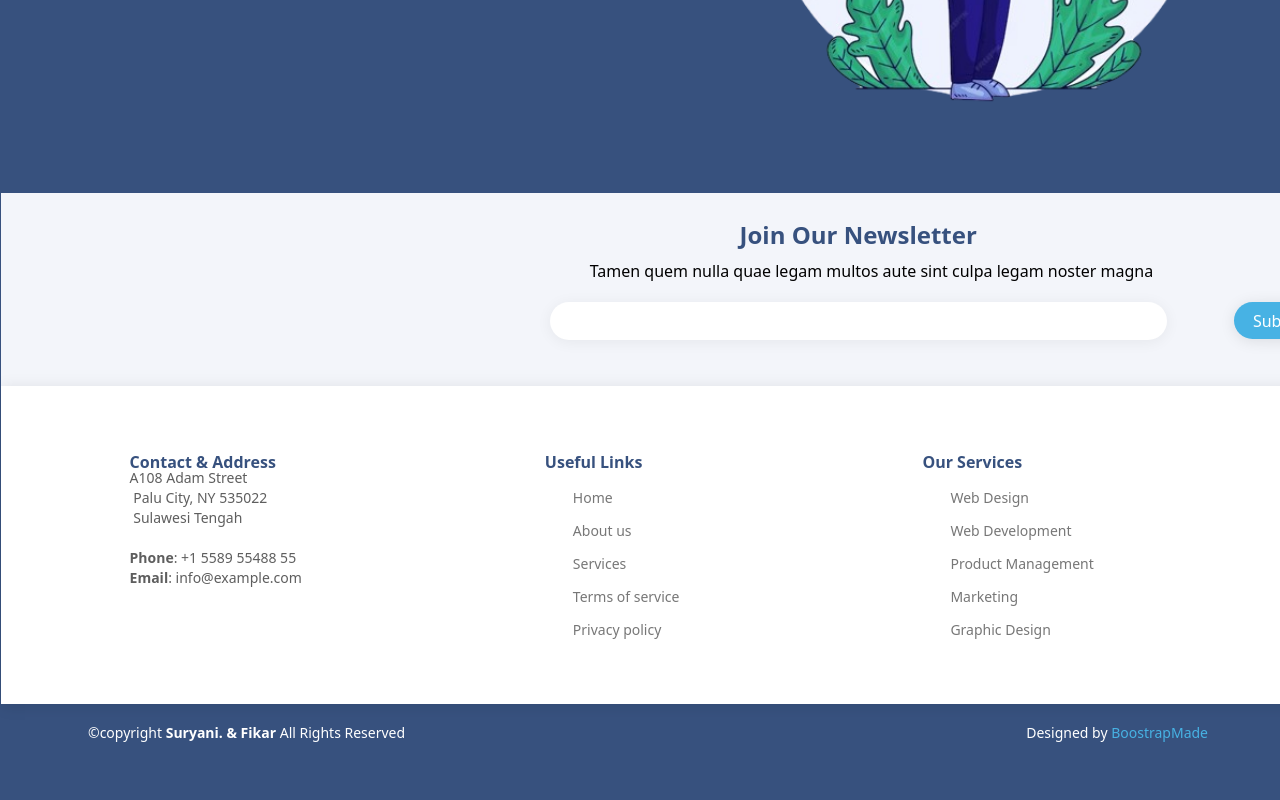
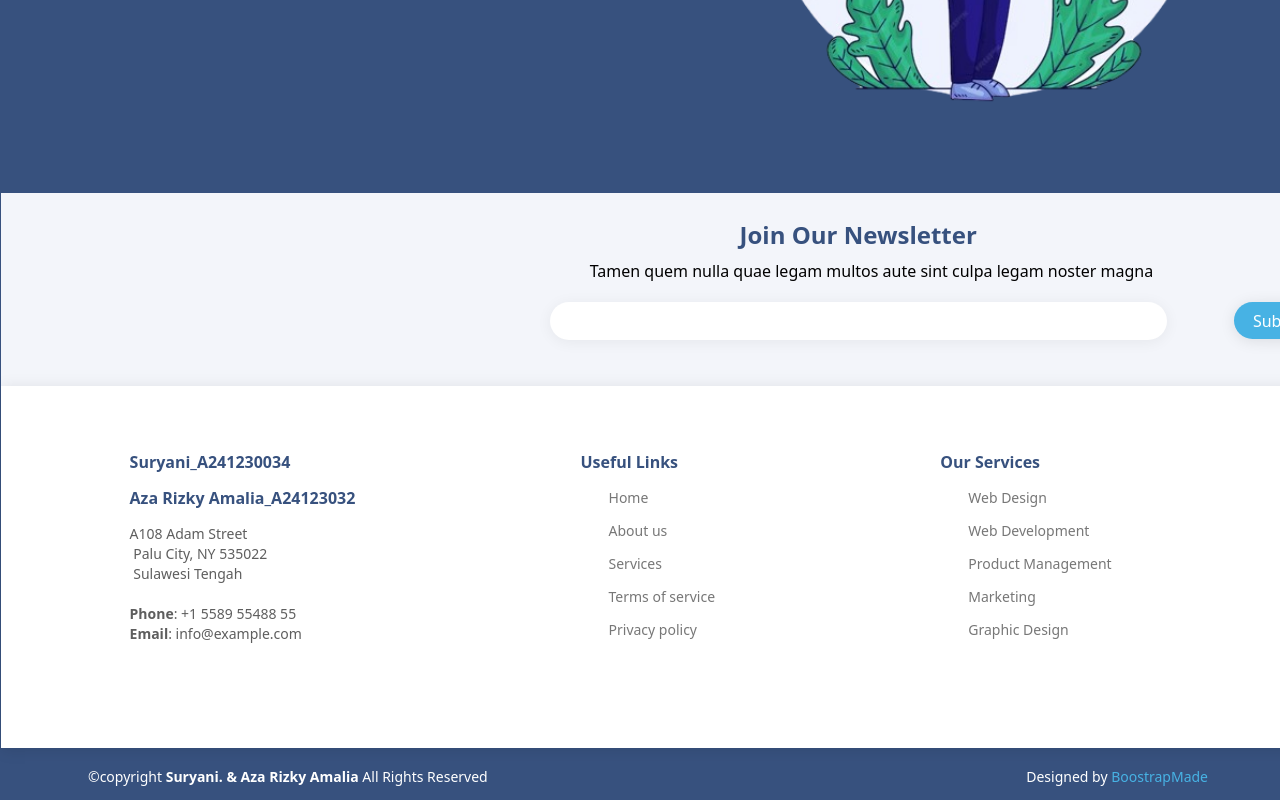
Before and after one commit to Sisteminformasiu/Web-Fisika, a plain HTML site: page index.html in a window 1280 px wide. Shown: the part 545-1345 px from the top of the page. Before the commit the page ends 1301 px from the top, so only its background shows below. Drawn offline with Linux system fonts and the light colour scheme.

Commit message:
ubah footer

```diff
--- a/index.html
+++ b/index.html
@@ -50,8 +50,10 @@
         <div class="footer">
             <div class="row">
                 <div class="col">
-                    <h3>Contact & Address</h3>
+                    <h3>Suryani_A241230034</h3>
+                    <h3>Aza Rizky Amalia_A24123032</h3>
                     <pre>
+
 A108 Adam Street
  Palu City, NY 535022
  Sulawesi Tengah
@@ -94,7 +96,7 @@ A108 Adam Street
             </div>
         </div>
         <div class="bye">
-            <p>&copy;copyright <strong>Suryani. & Fikar</strong> All Rights Reserved</p>
+            <p>&copy;copyright <strong>Suryani. & Aza Rizky Amalia</strong> All Rights Reserved</p>
             <span>Designed by <span style="color: #47B2E4;">BoostrapMade</span></span>
         </div>
     </footer>
```
